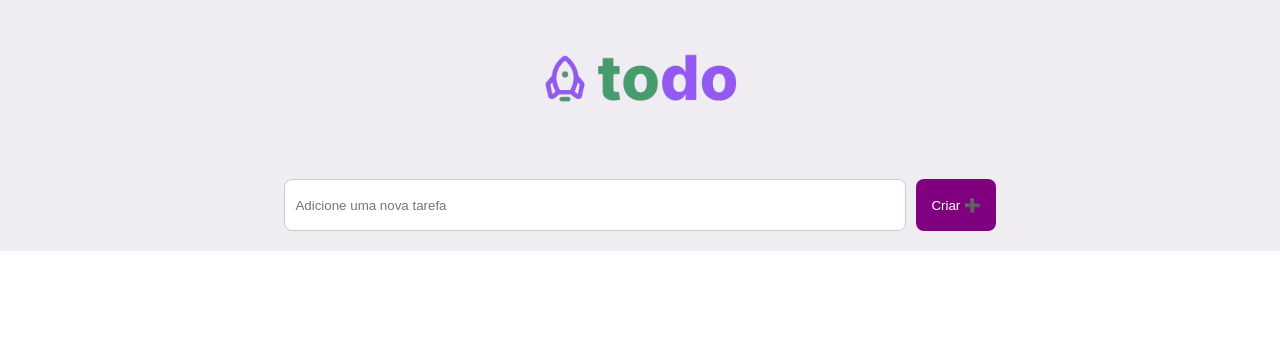
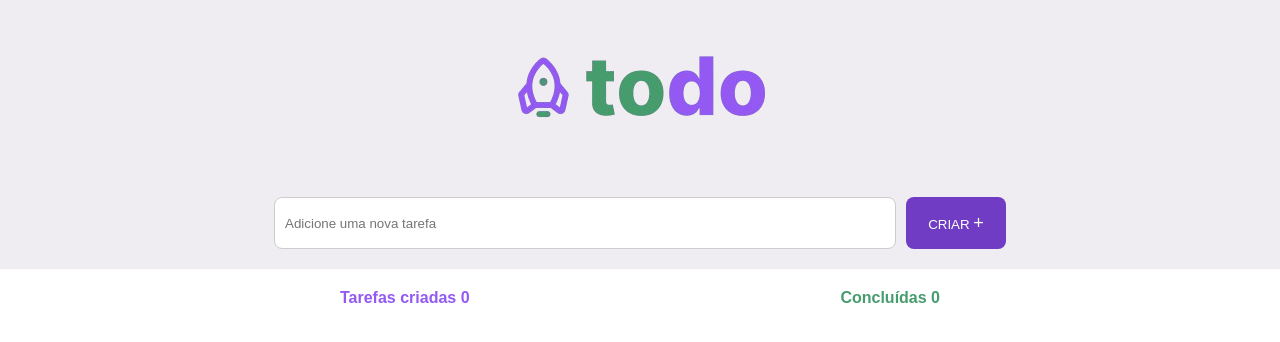
Before and after one commit to DevOps-Uniamerica/list-maneger-application, a Vue app in the folder interface/: page / in a window 1280 px wide. Before the commit this address had no page. Shown: the top 342 px of the page. Built offline with nearby package versions, Linux system fonts and the light colour scheme; the HTML template or start-up script is replaced by a standard one.

Commit message:
Style:Main Final Version

```diff
--- a/interface/src/App.vue
+++ b/interface/src/App.vue
@@ -6,9 +6,16 @@
 
         <div class="input-container">
           <input v-model="newTask" type="text" placeholder="Adicione uma nova tarefa" />
-      <button @click="addTask">Criar ➕</button>
+          <button @click="addTask">CRIAR <span class="mais">+</span></button>
         </div>
       </div>
+
+      <!-- Contadores -->
+      <div class="task-counters">
+        <span class="tasks-created">Tarefas criadas <strong>{{ tasks.length }}</strong></span>
+        <span class="tasks-completed">Concluídas <strong>{{ completedTasks }}</strong></span>
+      </div>
+
       <div class="align-check">
         <ul>
           <li
@@ -33,11 +40,14 @@
 </template>
 
 <script setup lang="ts">
-import { ref, watch, onMounted } from "vue";
+import { ref, computed, watch, onMounted } from "vue";
 import type { Task } from "../src/models/task";
 
 const newTask = ref("");
 const tasks = ref<Task[]>([]);
+
+// Computed para contar tarefas concluídas
+const completedTasks = computed(() => tasks.value.filter(task => task.concluido).length);
 
 onMounted(() => {
   const savedTasks = localStorage.getItem("tasks");
@@ -71,7 +81,6 @@ const removeTask = (taskId: number) => {
 
 <style scoped>
 .container {
-
   justify-content: center !important;
   align-items: start !important;
   text-align: center;
@@ -84,7 +93,6 @@ const removeTask = (taskId: number) => {
   justify-content: center;
   gap: 10px;
   margin: 20px 0;
-
 }
 
 input {
@@ -102,13 +110,15 @@ input {
   background-color: #F0EDF2;
   padding-top: 50px;
 }
+
 button {
-  background-color: purple;
+  background-color: #6F3CC3;
   color: white;
   padding: 10px 15px;
   border: none;
   border-radius: 8px;
   cursor: pointer;
+  width: 100px;
 }
 
 .checkbox {
@@ -128,19 +138,18 @@ button {
 }
 
 .checkbox:checked {
-  background-color: #479C6E; /* Fundo verde */
+  background-color: #479C6E;
   border-color: #479C6E;
   transition: 0.5s;
 }
 
 .checkbox:checked::after {
-  content: "✔"; /* Símbolo de check */
-  color: #ffffff; /* Branco */
+  content: "✔";
+  color: #ffffff;
   font-size: 14px;
   font-weight: bold;
   position: absolute;
 }
-
 
 button.delete-button {
   background-color: #E0DCE4;
@@ -155,7 +164,6 @@ button.delete-button {
   transition: background-color 0.3s ease, color 0.3s ease;
   font-size: x-large;
 }
-
 
 ul {
   list-style: none;
@@ -183,6 +191,7 @@ li.concluido {
 li.concluido button.delete-button {
   background-color: #fdfdfd;
 }
+
 .task-label {
   display: flex;
   align-items: center;
@@ -205,7 +214,26 @@ li.concluido button.delete-button {
   margin-top: 50px;
 }
 
-img {
-  width: 200px;
+/* Estilização dos contadores */
+.task-counters {
+  display: flex;
+  justify-content: space-between;
+  width: 600px;
+  margin: 20px auto;
+  font-size: 16px;
+}
+
+.tasks-created {
+  color: #9359F3;
+  font-weight: bold;
+}
+
+.tasks-completed {
+  color: #479C6E;
+  font-weight: bold;
+}
+
+.mais {
+  font-size: 18px;
 }
 </style>
```
Lines whose indentation alone changed are shown as unchanged.
